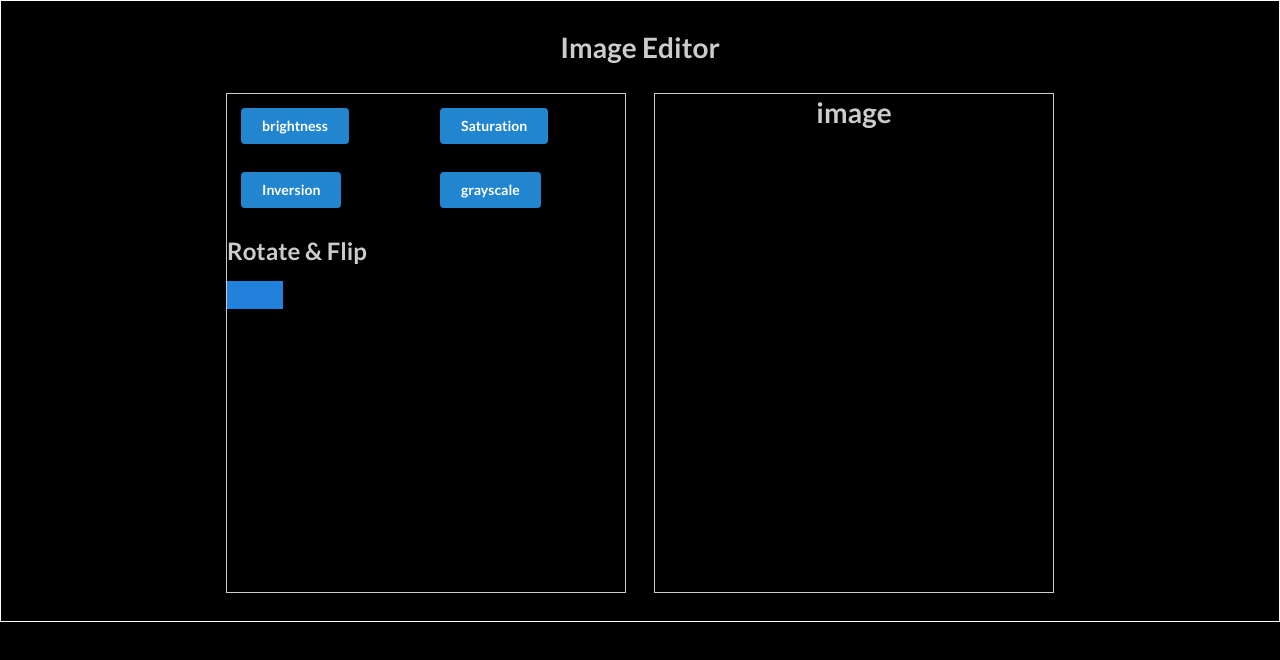
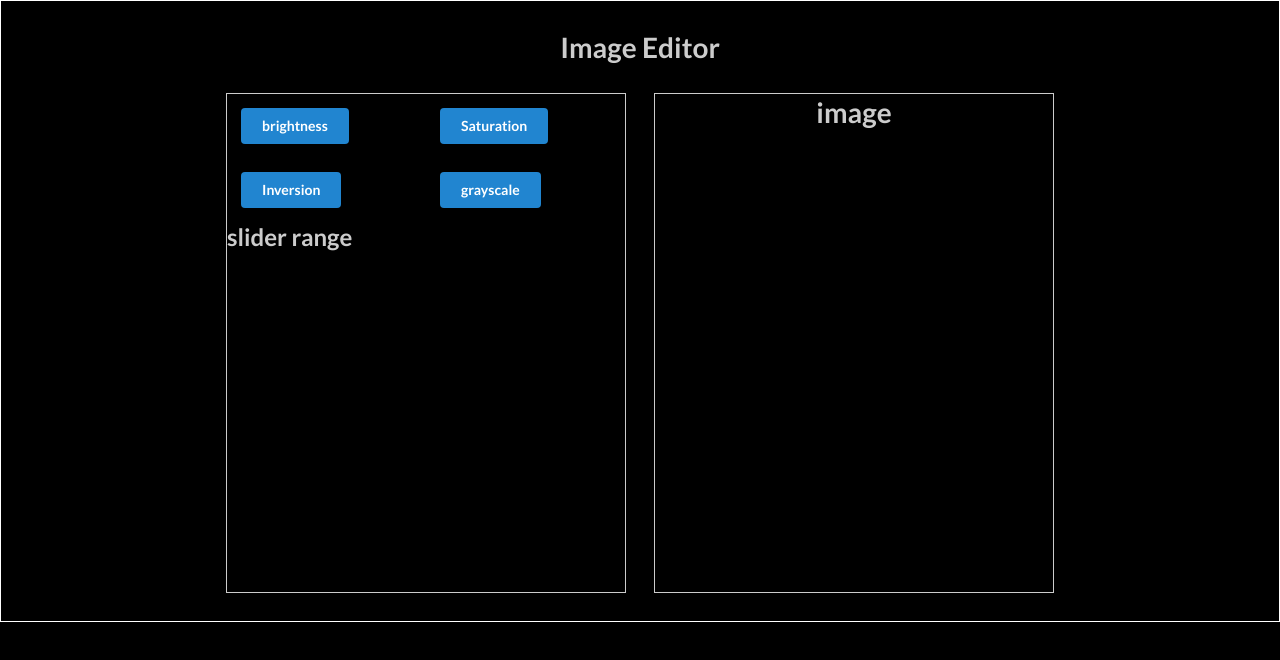
Before and after one commit to domchu/React-Image-Editor, a React (Create React App) app: page / in a window 1280 px wide. Shown: the top 660 px of the page. Built offline with nearby package versions, Linux system fonts and the light colour scheme.

Commit message:
feature:Slider range

```diff
--- a/src/Button.jsx
+++ b/src/Button.jsx
@@ -1,6 +1,7 @@
 import React from "react";
 import ButtonDetail from "./ButtonDetail";
 import RotateFlip from "./RotateFlip";
+import SliderRange from "./SliderRange";
 
 const Button = () => {
   return (
@@ -10,8 +11,9 @@ const Button = () => {
         <ButtonDetail name="Saturation" />
         <ButtonDetail name="Inversion" />
         <ButtonDetail name="grayscale" />
-        <RotateFlip />
+        <SliderRange />
       </div>
+      {/* <RotateFlip /> */}
     </div>
   );
 };
--- /dev/null
+++ b/src/SliderRange.jsx
@@ -0,0 +1,11 @@
+import React from "react";
+
+const SliderRange = () => {
+  return (
+    <div>
+      <h2>slider range</h2>
+    </div>
+  );
+};
+
+export default SliderRange;
```
